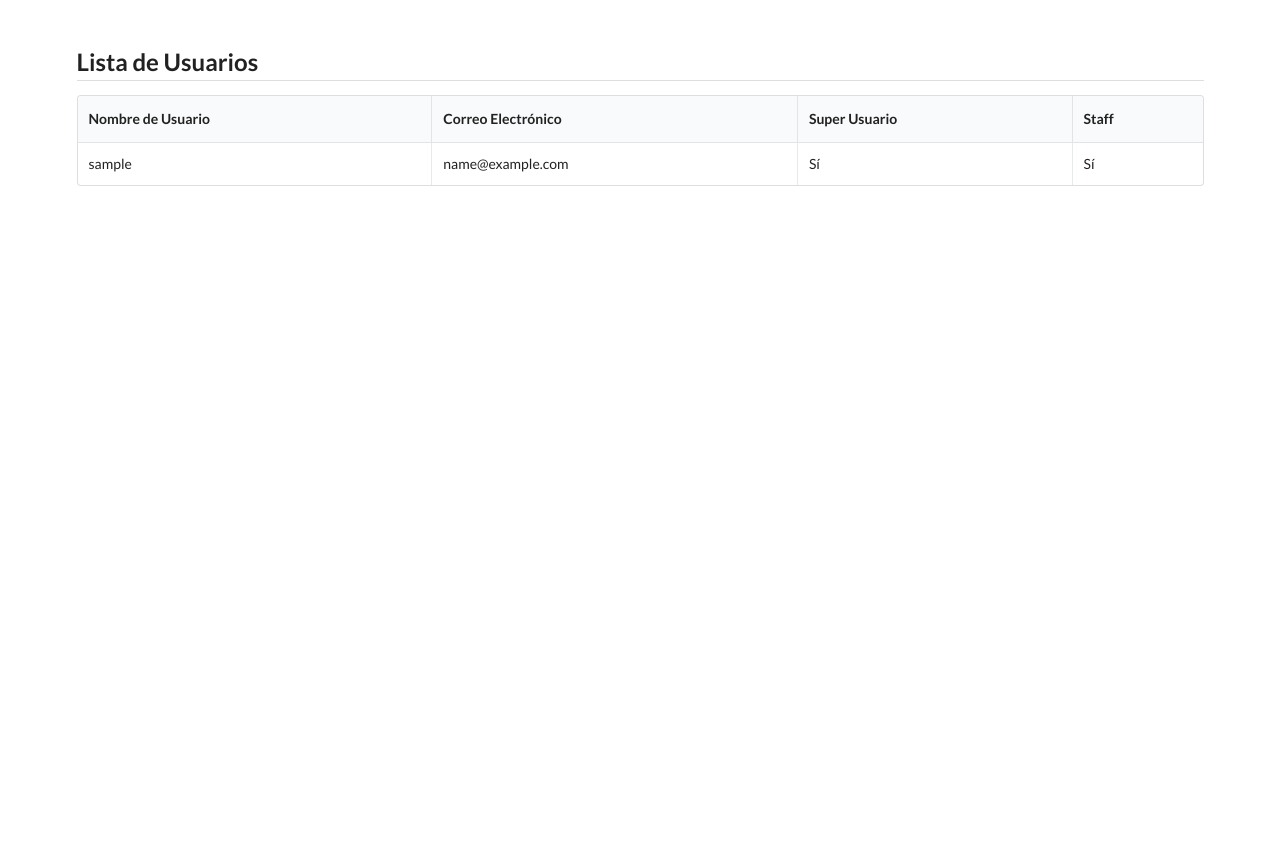
After one commit to Frankfuurt/Residencial-App, a Django app: page /users/ in a window 1280 px wide. The commit adds this page. Run offline with Django 5.2, Linux system fonts and the light colour scheme; the visitor is signed in with stand-in values (Sample User, id 1); data comes from the database, SQL or seed files in the repository.

Commit message:
add users list

```diff
--- a/residencialApp/home/templates/home/dashboard.html
+++ b/residencialApp/home/templates/home/dashboard.html
@@ -2,6 +2,6 @@
   <h2 class="ui left floated header">Administración</h2>
   <div class="ui clearing divider"></div>
   <div class="middle aligned content">
-    <a class="header" href="#">Usuarios</a>
+    <a id="panel-users" class="item" href="/users/" onclick="event.preventDefault(); loadPage('/users/', 'dashboard-container');">Usuarios</a>
   </div>
 </div>
--- /dev/null
+++ b/residencialApp/home/templates/home/users.html
@@ -0,0 +1,34 @@
+<!DOCTYPE html>
+<html lang="en">
+<head>
+    <meta charset="UTF-8">
+    <meta name="viewport" content="width=device-width, initial-scale=1.0">
+    <title>Lista de Usuarios</title>
+    <link rel="stylesheet" href="https://cdnjs.cloudflare.com/ajax/libs/semantic-ui/2.4.1/semantic.min.css">
+</head>
+<body>
+    <div class="ui container" style="margin-top: 50px;">
+        <h2 class="ui dividing header">Lista de Usuarios</h2>
+        <table class="ui celled table">
+            <thead>
+                <tr>
+                    <th>Nombre de Usuario</th>
+                    <th>Correo Electrónico</th>
+                    <th>Super Usuario</th>
+                    <th>Staff</th>
+                </tr>
+            </thead>
+            <tbody>
+                {% for user in users %}
+                <tr>
+                    <td>{{ user.username }}</td>
+                    <td>{{ user.email }}</td>
+                    <td>{{ user.is_superuser|yesno:"Sí,No" }}</td>
+                    <td>{{ user.is_staff|yesno:"Sí,No" }}</td>
+                </tr>
+                {% endfor %}
+            </tbody>
+        </table>
+    </div>
+</body>
+</html>
--- a/residencialApp/home/urls.py
+++ b/residencialApp/home/urls.py
@@ -4,4 +4,5 @@ from . import views
 urlpatterns = [
     path('', views.home_view, name='home'),
     path('dashboard/', views.dashboard_view, name='dashboard'),
+    path('users/', views.users_view, name='users'),
 ]
--- a/residencialApp/home/views.py
+++ b/residencialApp/home/views.py
@@ -1,5 +1,6 @@
 from django.contrib.auth.decorators import login_required
 from django.shortcuts import render
+from django.contrib.auth.models import User
 
 @login_required
 def home_view(request):
@@ -8,3 +9,8 @@ def home_view(request):
 @login_required
 def dashboard_view(request):
     return render(request, 'home/dashboard.html')
+
+@login_required
+def users_view(request):
+    users = User.objects.all()  # Obtener todos los usuarios
+    return render(request, 'home/users.html', {'users': users})
--- a/residencialApp/user_management/views.py
+++ b/residencialApp/user_management/views.py
@@ -2,6 +2,7 @@ from django.shortcuts import render, redirect
 from django.contrib.auth import login, authenticate, logout
 from django.contrib.auth.forms import UserCreationForm
 from django.contrib.auth.decorators import login_required
+from django.contrib.auth.models import User
 from .models import UserProfile
 from .forms import CustomUserCreationForm#,UserProfileForm
 
```
Also changed, not shown: residencialApp/home/static/home/js/content-loader.js (+16 -18 lines), residencialApp/home/templates/home/home.html (+1 -7 lines).
